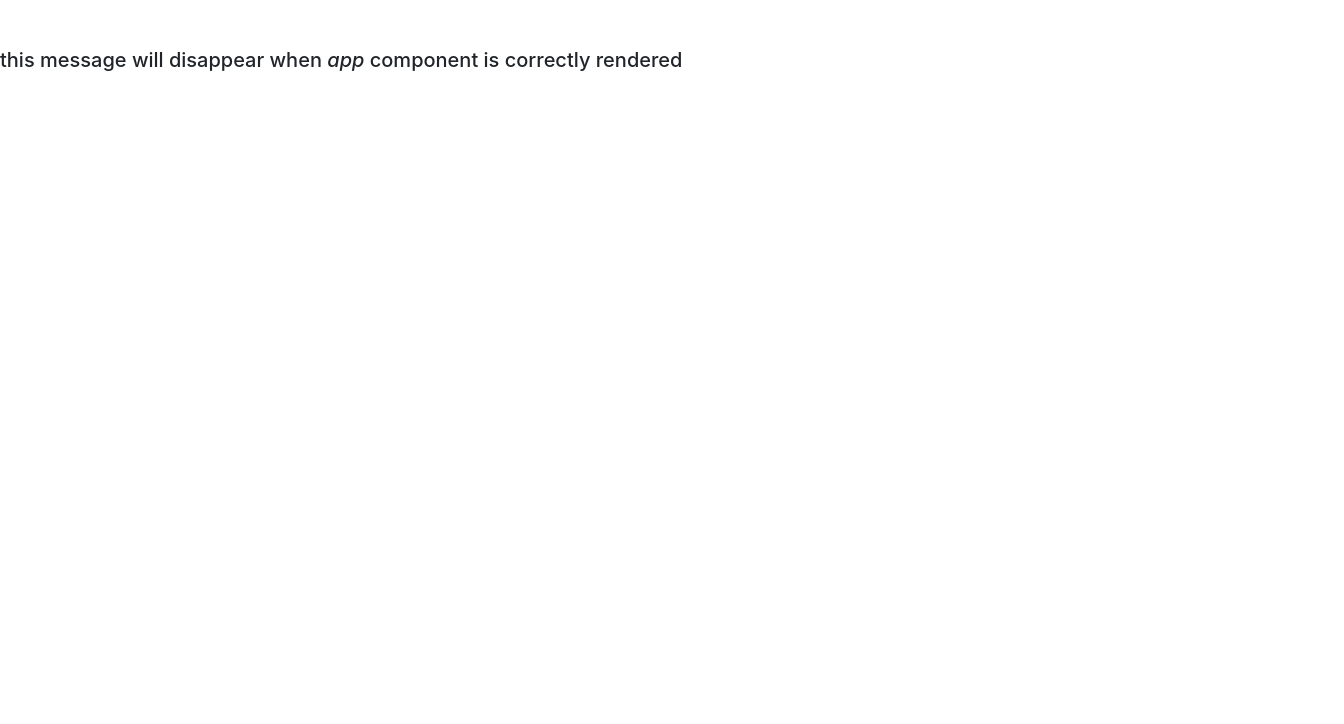
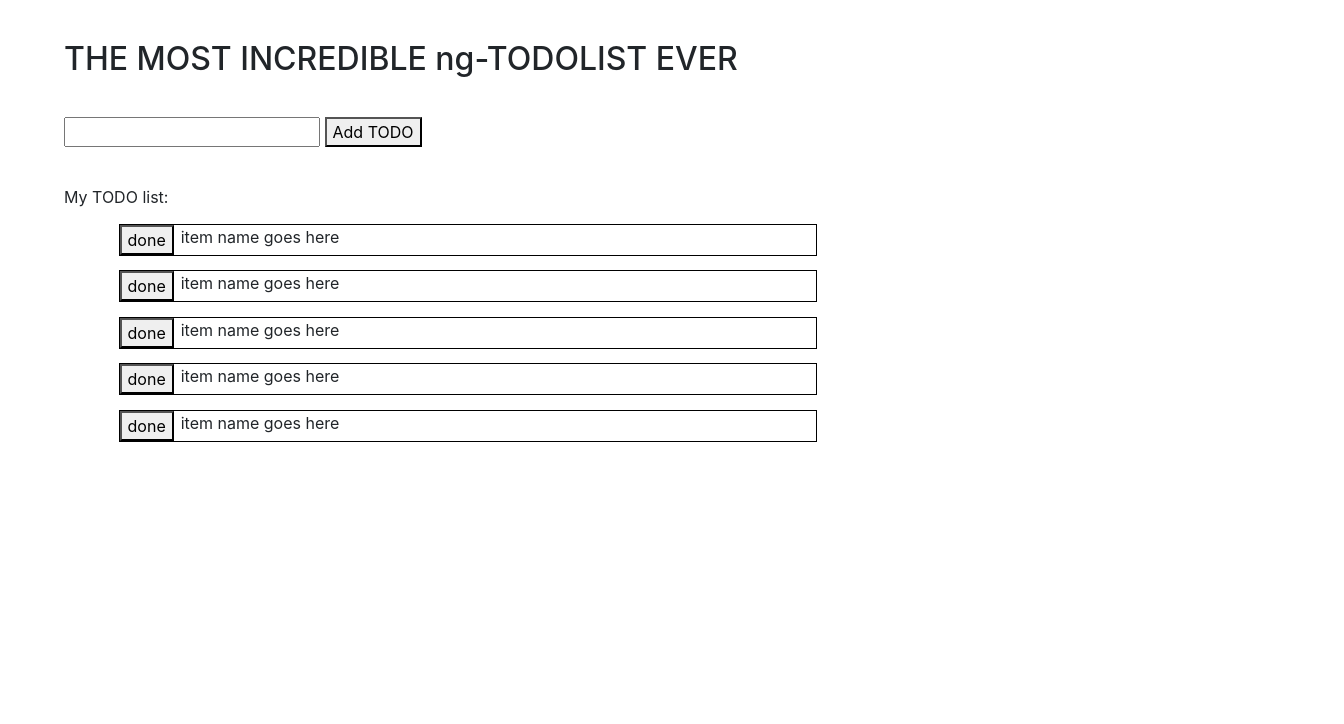
Before and after one commit to datusername1/AngularJS-TODO-review, a website: page index.html in a window 1280 px wide. Shown: the whole page, 1344 px wide, since content can reach past the window. Drawn offline with nearby package versions, Linux system fonts and the light colour scheme.

Commit message:
[prog] todolist rendering without UI

```diff
--- a/index.html
+++ b/index.html
@@ -15,6 +15,7 @@
   </todo-app>
   <script src="src/index.js"></script>
   <script src="src/components/app.js"></script>
+  <script src="src/components/addItem.js"></script>
   <script src="src/components/list.js"></script>
   <script src="src/components/listItem.js"></script>
 </body>
--- /dev/null
+++ b/src/components/addItem.js
@@ -0,0 +1,4 @@
+angular.module('todo-app')
+  .component('addItem', {
+    templateUrl: 'src/templates/addItem.html'
+  });
--- a/src/components/app.js
+++ b/src/components/app.js
@@ -1,4 +1,4 @@
-angular.module('video-player')
+angular.module('todo-app')
   .component('todoApp', {
-    //TODO
+    templateUrl: 'src/templates/app.html'
   });
--- a/src/components/list.js
+++ b/src/components/list.js
@@ -1,4 +1,4 @@
-angular.module('video-player')
+angular.module('todo-app')
   .component('todoList', {
-    //TODO
+    templateUrl: 'src/templates/list.html'
   });
--- a/src/components/listItem.js
+++ b/src/components/listItem.js
@@ -1,4 +1,4 @@
-angular.module('video-player')
+angular.module('todo-app')
   .component('listItem', {
-    //TODO
+    templateUrl: 'src/templates/listItem.html'
   });
--- /dev/null
+++ b/src/templates/addItem.html
@@ -0,0 +1,4 @@
+<div id="addItem">
+  <input type="text">
+  <button type="submit">Add TODO</button>
+</div>
--- a/src/templates/app.html
+++ b/src/templates/app.html
@@ -1,5 +1,5 @@
-<div id="app container">
-  <div class="row">
-    <todo-list>Your todo-list goes here</todo-list>
-  <div>
+<div id="app">
+  <h2>THE MOST INCREDIBLE ng-TODOLIST EVER</h2>
+  <add-item></add-item>
+  <todo-list>Your todo-list goes here</todo-list>
 </div>
--- a/src/templates/list.html
+++ b/src/templates/list.html
@@ -1,5 +1,12 @@
-<div id="list container">
-    <ul class="row">
+<div id="list">
+  My TODO list:
+  <div class="listDisplay">
+    <ul class="listStyle">
+      <list-item>Your list items goes here</list-item>
+      <list-item>Your list items goes here</list-item>
+      <list-item>Your list items goes here</list-item>
+      <list-item>Your list items goes here</list-item>
       <list-item>Your list items goes here</list-item>
     </ul>
+  </div>
 </div>
--- a/src/templates/listItem.html
+++ b/src/templates/listItem.html
@@ -1,3 +1,4 @@
-<li id="listItem container">
-  <ul class="row">item name goes here</ul>
-</li>
+<div id="listItem">
+  <button>done</button>
+  <li>item name goes here</li>
+</div>
--- a/styles/style.css
+++ b/styles/style.css
@@ -0,0 +1,39 @@
+#app {
+  width: 100%;
+  height: 80vh;
+  margin-left: 5%;
+  margin-top: 5vh;
+}
+
+#addItem,
+#app h2 {
+  margin-bottom: 3%;
+}
+
+#list {
+  height: 80%;
+  width: 60%;
+}
+
+#listItem {
+  display: flex;
+  margin: 2%;
+}
+
+#listItem li {
+  margin-left: 1%;
+}
+
+.listStyle {
+  list-style-type: none;
+}
+
+#listItem {
+  border: 1px solid black;
+}
+
+.listDisplay {
+  width: 100%;
+  height: 100%;
+  overflow: scroll;
+}
```
